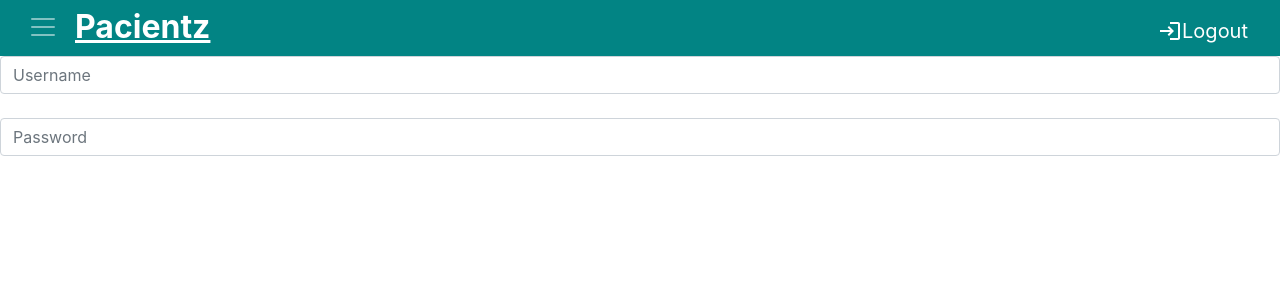
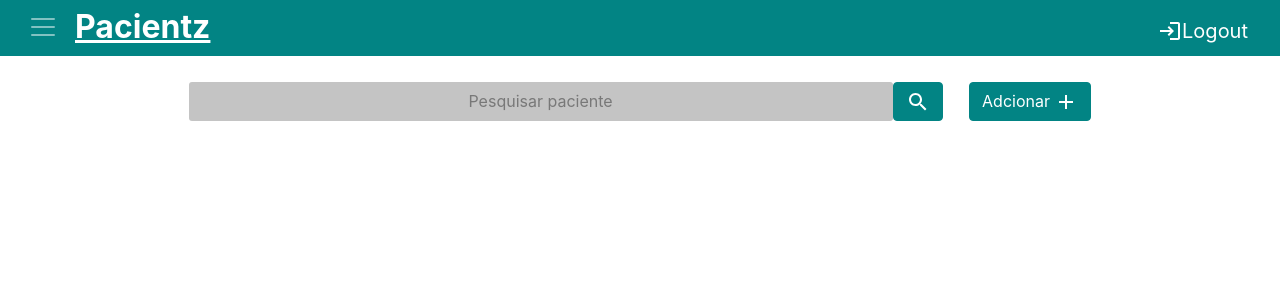
Before and after one commit to EricBernardi20/novoapp-frontend, an Angular app in the folder app-frontend/: page / in a window 1280 px wide. Shown: the top 300 px of the page. Built offline with nearby package versions, Linux system fonts and the light colour scheme.

Commit message:
Criação dos campos Input e buttons de search e add

```diff
--- a/app-frontend/src/app/app.component.html
+++ b/app-frontend/src/app/app.component.html
@@ -1,4 +1,3 @@
+<!-- <app-login></app-login> -->
 <app-head></app-head>
-
-<app-login>
-</app-login>
+<app-search></app-search>
--- a/app-frontend/src/app/app.module.ts
+++ b/app-frontend/src/app/app.module.ts
@@ -4,12 +4,14 @@ import { BrowserModule } from '@angular/platform-browser';
 import { NgbModule } from '@ng-bootstrap/ng-bootstrap';
 import { AppComponent } from './app.component';
 import { HeadComponent } from './head/head.component';
+import { SearchComponent } from './search/search.component';
 
 @NgModule({
   declarations: [
     AppComponent,
     HeadComponent,
-    LoginComponent
+    LoginComponent,
+    SearchComponent
   ],
   imports: [
     BrowserModule,
--- /dev/null
+++ b/app-frontend/src/app/search/search.component.html
@@ -0,0 +1,9 @@
+<div class="input">
+    <input type="text" placeholder="Pesquisar paciente">
+    <form class="form-inline">
+        <button class="btn btn-outline-success my-sm-0" type="submit" style="background-color: #028484; margin-left: 0.92px;"><img src="../../assets/search_white_24dp.svg" alt=""></button>
+    </form>
+    <div class="add">
+        <button type="button" class="btn" style="background-color: #028484; color: white;">Adcionar <img src="../../assets/add_white_24dp.svg" alt="Search"></button>
+    </div>
+</div>
--- /dev/null
+++ b/app-frontend/src/app/search/search.component.scss
@@ -0,0 +1,28 @@
+.input {
+    margin-top: 2%;
+    display: flex;
+    justify-content: center;
+    width: 100%;
+    border-style: none;
+     ::placeholder {
+        color: rgba(0, 0, 0, 0.39);
+        text-align: center;
+        border-style: none;
+    }
+    input {
+        border-radius: 3px;
+        background-color: #C4C4C4;
+        border-style: none;
+        flex: 0 0 55%;
+    }
+    .btn {
+        border-color: #028484;
+        &:hover {
+            border-style: solid;
+            border-color: #015858;
+        }
+    }
+    .add {
+        margin-left: 2%;
+    }
+}
--- /dev/null
+++ b/app-frontend/src/app/search/search.component.ts
@@ -0,0 +1,15 @@
+import { Component, OnInit } from '@angular/core';
+
+@Component({
+  selector: 'app-search',
+  templateUrl: './search.component.html',
+  styleUrls: ['./search.component.scss']
+})
+export class SearchComponent implements OnInit {
+
+  constructor() { }
+
+  ngOnInit(): void {
+  }
+
+}
```
Also changed, not shown: app-frontend/src/assets/search_white_24dp.svg (added), 1 other file (tests, documents, lock files or other folders).
